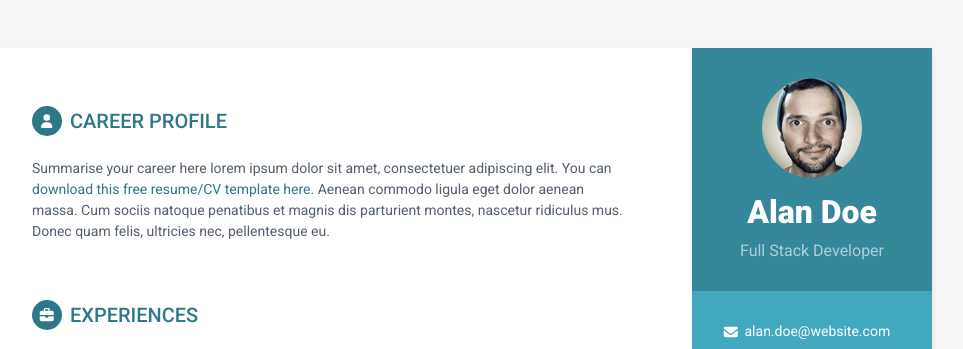
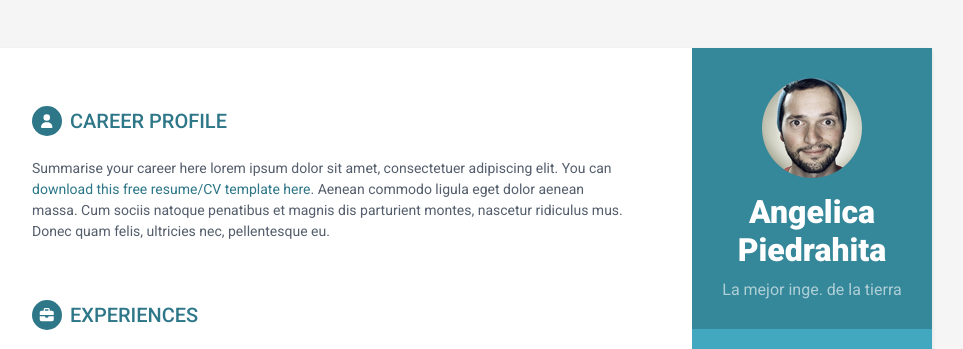
Before and after one commit to AngelicaPiedrahitaRamirez/CV, a plain HTML site: page index.html in a window 1280 px wide. Shown: the top 349 px of the page, without its empty margins (188-1151 px from the left). Drawn offline with Linux system fonts and the light colour scheme.

Commit message:
Cambia el nombre de la persona

```diff
--- a/index.html
+++ b/index.html
@@ -25,8 +25,8 @@
         <div class="sidebar-wrapper">
             <div class="profile-container">
                 <img class="profile" src="assets/images/profile.png" alt="" />
-                <h1 class="name">Alan Doe</h1>
-                <h3 class="tagline">Full Stack Developer</h3>
+                <h1 class="name">Angelica Piedrahita</h1>
+                <h3 class="tagline">La mejor inge. de la tierra </h3>
             </div><!--//profile-container-->
 
             <div class="contact-container container-block">
```
